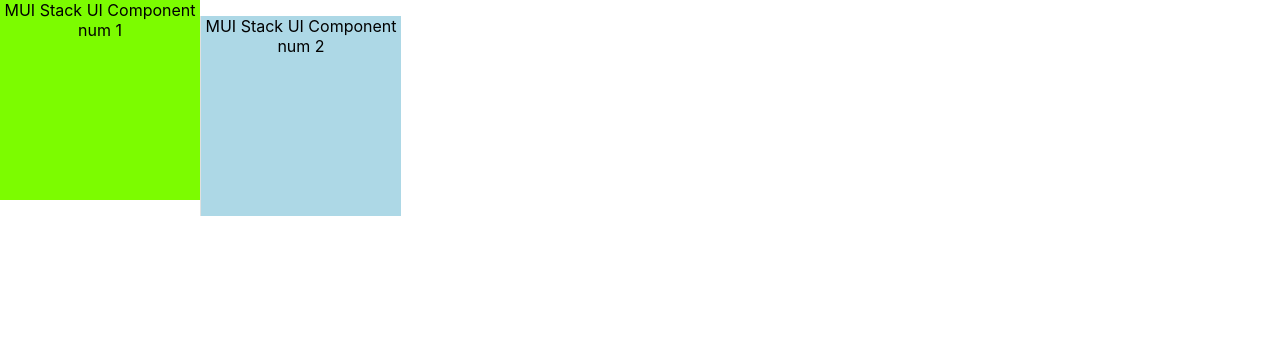
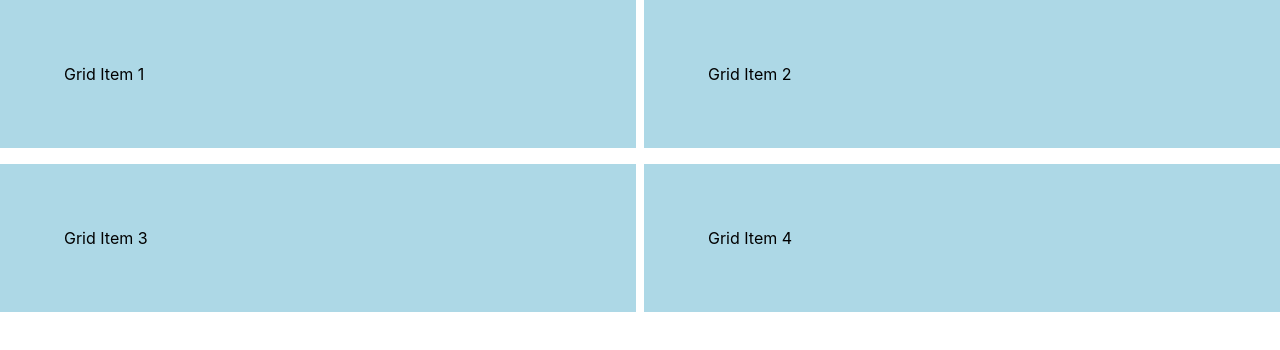
Before and after one commit to SallamRady/React-MUI, a React (Create React App) app: page / in a window 1280 px wide. Shown: the top 350 px of the page. Built offline with nearby package versions, Linux system fonts and the light colour scheme.

Commit message:
Grid Component

```diff
--- a/src/App.tsx
+++ b/src/App.tsx
@@ -10,10 +10,11 @@
 import MUIAutoComplete from "./components/09.MUIAutoComplete";
 import MUIBox from "./components/10.MUIBox";
 import MUIStack from "./components/11.MUIStack";
+import MUIGrid from "./components/12.MIUGrid";
 
 function App() {
   return (
-    <div className="App">
+    <div>
       {/* <MUITypography /> */}
       {/* <MUIButtons /> */}
       {/* <MUITextfield /> */}
@@ -24,7 +25,8 @@
       {/* <MUIRating /> */}
       {/* <MUIAutoComplete /> */}
       {/* <MUIBox /> */}
-      <MUIStack />
+      {/* <MUIStack /> */}
+      <MUIGrid />
     </div>
   );
 }
--- /dev/null
+++ b/src/components/12.MIUGrid.tsx
@@ -0,0 +1,41 @@
+import { Box, Grid } from "@mui/material";
+
+export default function MUIGrid() {
+  //layout component number 3
+  /**
+   * ! Important to know - Screens types
+   * * xs for mobile
+   * * sm for tablet
+   * * md for desktop
+   * * lg and xl for larger monitors
+   */
+  return (
+    <Grid
+      container
+      //spacing={2} --mean-->rowSpacing=2 and columnSpacing=2
+      columnSpacing={1}
+      rowSpacing={2}
+    >
+      <Grid item xs={12} sm={6}>
+        <Box bgcolor={"lightblue"} padding={8}>
+          Grid Item 1
+        </Box>
+      </Grid>
+      <Grid item xs={12} sm={6}>
+        <Box bgcolor={"lightblue"} padding={8}>
+          Grid Item 2
+        </Box>
+      </Grid>
+      <Grid item xs={12} sm={6}>
+        <Box bgcolor={"lightblue"} padding={8}>
+          Grid Item 3
+        </Box>
+      </Grid>
+      <Grid item xs={12} sm={6}>
+        <Box bgcolor={"lightblue"} padding={8}>
+          Grid Item 4
+        </Box>
+      </Grid>
+    </Grid>
+  );
+}
```
